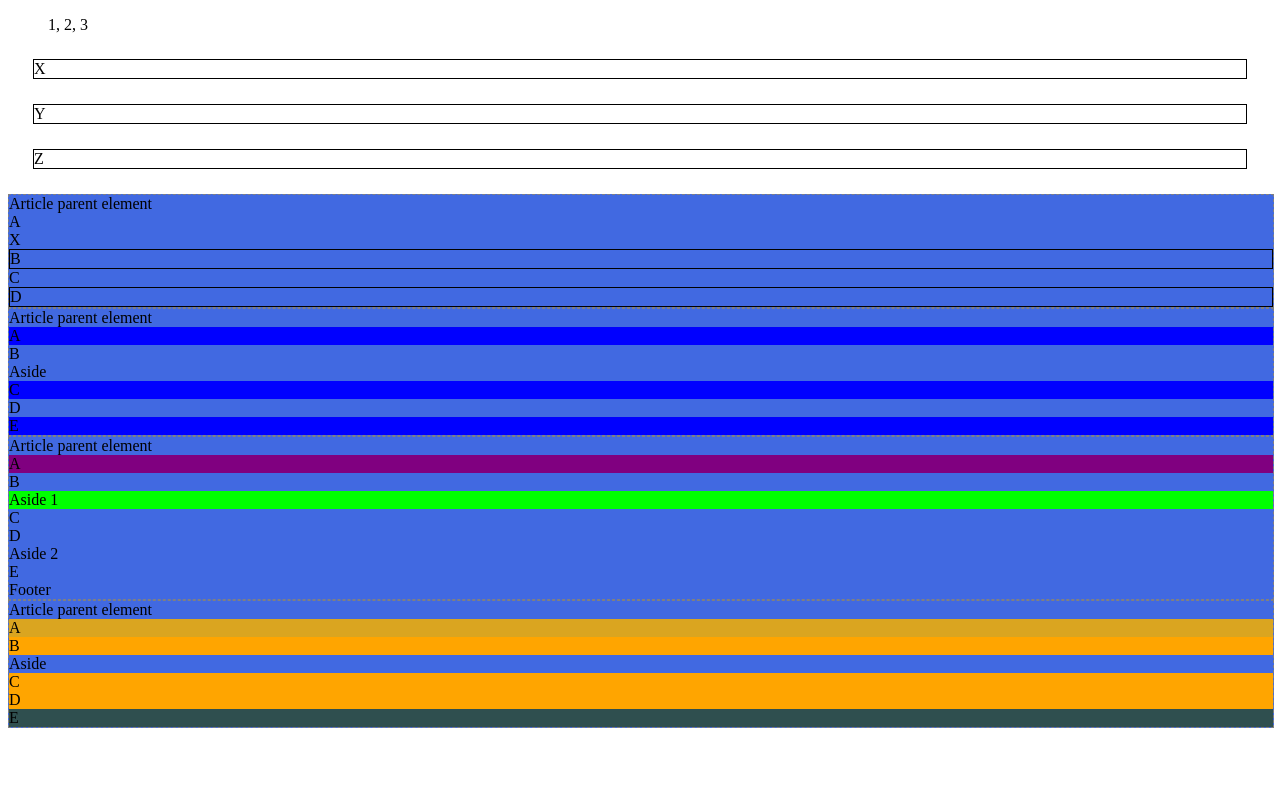
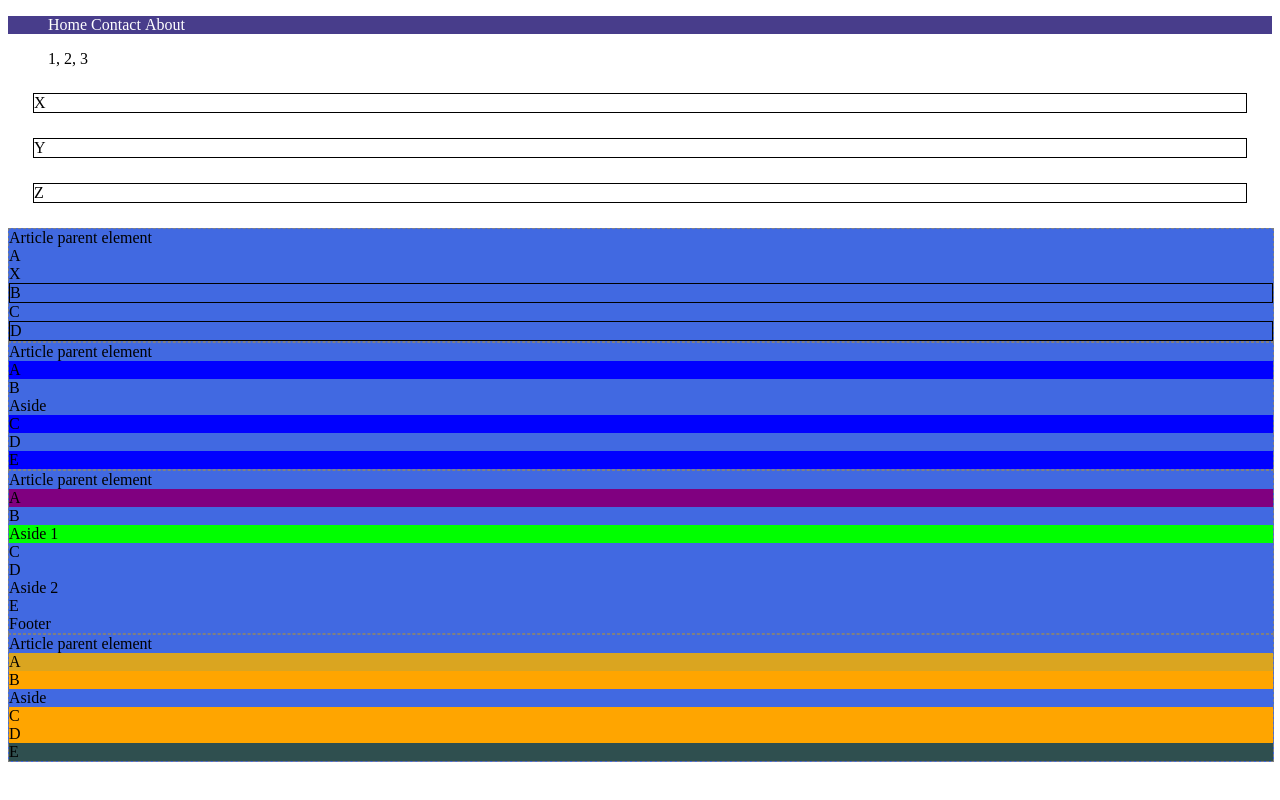
Before and after one commit to leedyrj/psuedo-class-practice, a plain HTML site: page index.html in a window 1280 px wide. Drawn offline with Linux system fonts and the light colour scheme.

Commit message:
finished navbar challenge

```diff
--- a/index.html
+++ b/index.html
@@ -10,6 +10,13 @@
 </head>
 
 <body>
+    <nav>
+        <ul>
+            <li>Home</li>
+            <li>Contact</li>
+            <li>About</li>
+        </ul>
+    </nav>
     <ul class="top">
         <li class="block">1</li>
         <li class="block">2</li>
--- a/pseudo-classes.css
+++ b/pseudo-classes.css
@@ -58,3 +58,25 @@ article {
 article::before {
     content: "Article parent element"
 }
+
+nav {
+    background-color: darkslateblue;
+    margin: none;
+}
+
+nav > ul > li {
+    color: white;
+}
+
+/* When the user hovers over one of the links, the color of the text should change. */
+/* When the user hovers over one of the links, the background color of the element that contains the link should change. */
+nav > ul > li:hover {
+    background-color: greenyellow;
+    color: darkslateblue;
+}
+
+/* When the user clicks on one of the links, the element that contains the link should grow in size by 5px on the left and right. */
+nav > ul > li:active {
+    padding-left: 5px;
+    padding-right: 5px;
+}
```
